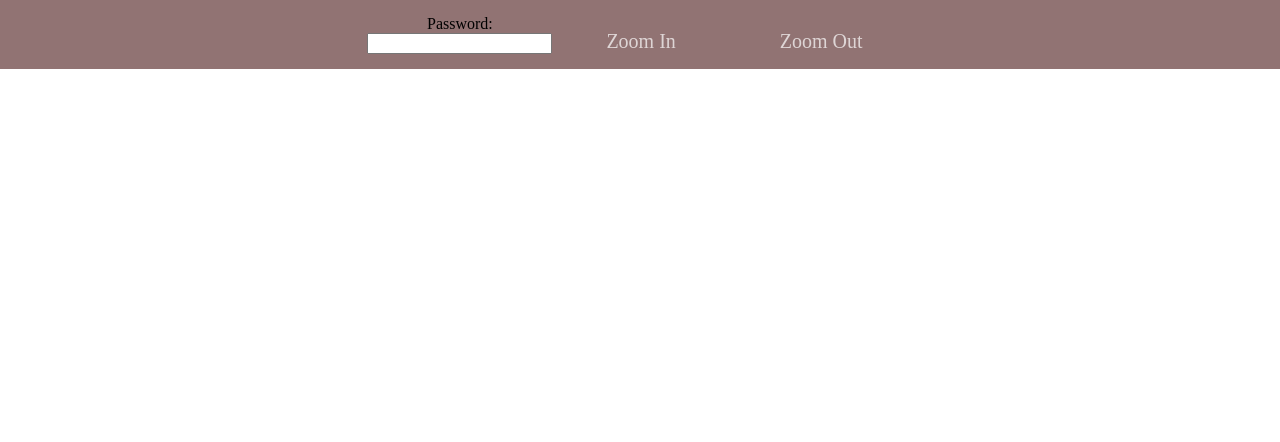
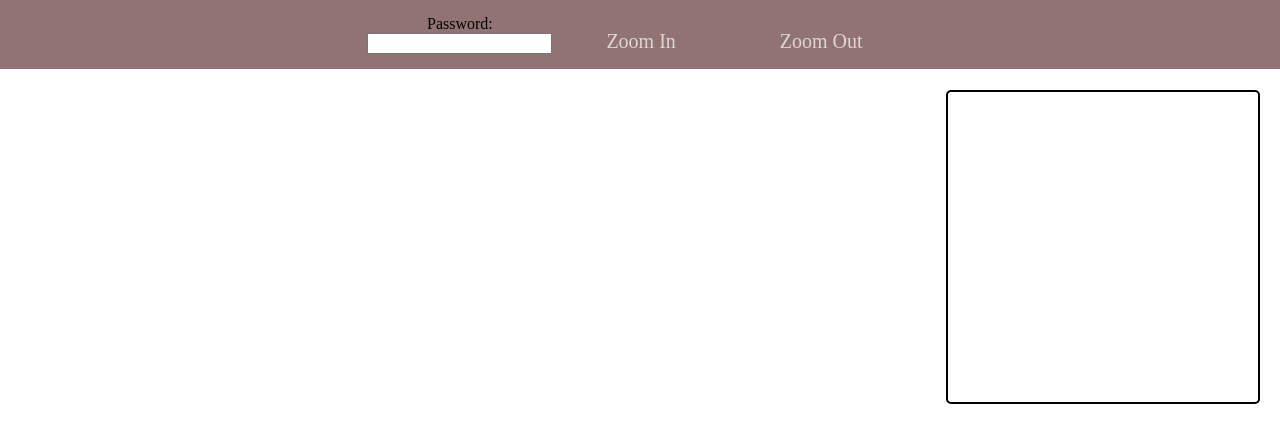
Before and after one commit to georgiddam/Final-Year-researh-project, a website: page Practicing D3/basic.html in a window 1280 px wide. Drawn offline with nearby package versions, Linux system fonts and the light colour scheme.

Commit message:
CSS for display on password details

```diff
--- a/Practicing D3/css/style.css
+++ b/Practicing D3/css/style.css
@@ -80,6 +80,13 @@ form {
 }
 
 .noselect {
+    border: 2px solid black;
+    border-radius: 5px;
+    padding: 5px;
+    margin-top: 20px;
+    margin-right: 20px;
+    overflow: auto;
+    float: right;
     -webkit-touch-callout: none; /* iOS Safari */
     -webkit-user-select: none; /* Safari */
     -khtml-user-select: none; /* Konqueror HTML */
@@ -88,3 +95,23 @@ form {
     user-select: none; /* Non-prefixed version, currently
                       supported by Chrome and Opera */
 }
+
+/* width */
+.noselect::-webkit-scrollbar {
+  width: 10px;
+}
+
+/* Track */
+.noselect::-webkit-scrollbar-track {
+  background: #f1f1f1;
+}
+
+/* Handle */
+.noselect::-webkit-scrollbar-thumb {
+  background: #888;
+}
+
+/* Handle on hover */
+.noselect::-webkit-scrollbar-thumb:hover {
+  background: #555;
+}
--- a/Practicing D3/js/nearest.js
+++ b/Practicing D3/js/nearest.js
@@ -4,7 +4,7 @@
     var isClicked = false;
     $.fn.vortex = function (radius) {
         if (radius === undefined) {
-            radius = 15;
+            radius = 7;
         }
 
         var radiusSquared = Math.pow(radius, 2),
```
